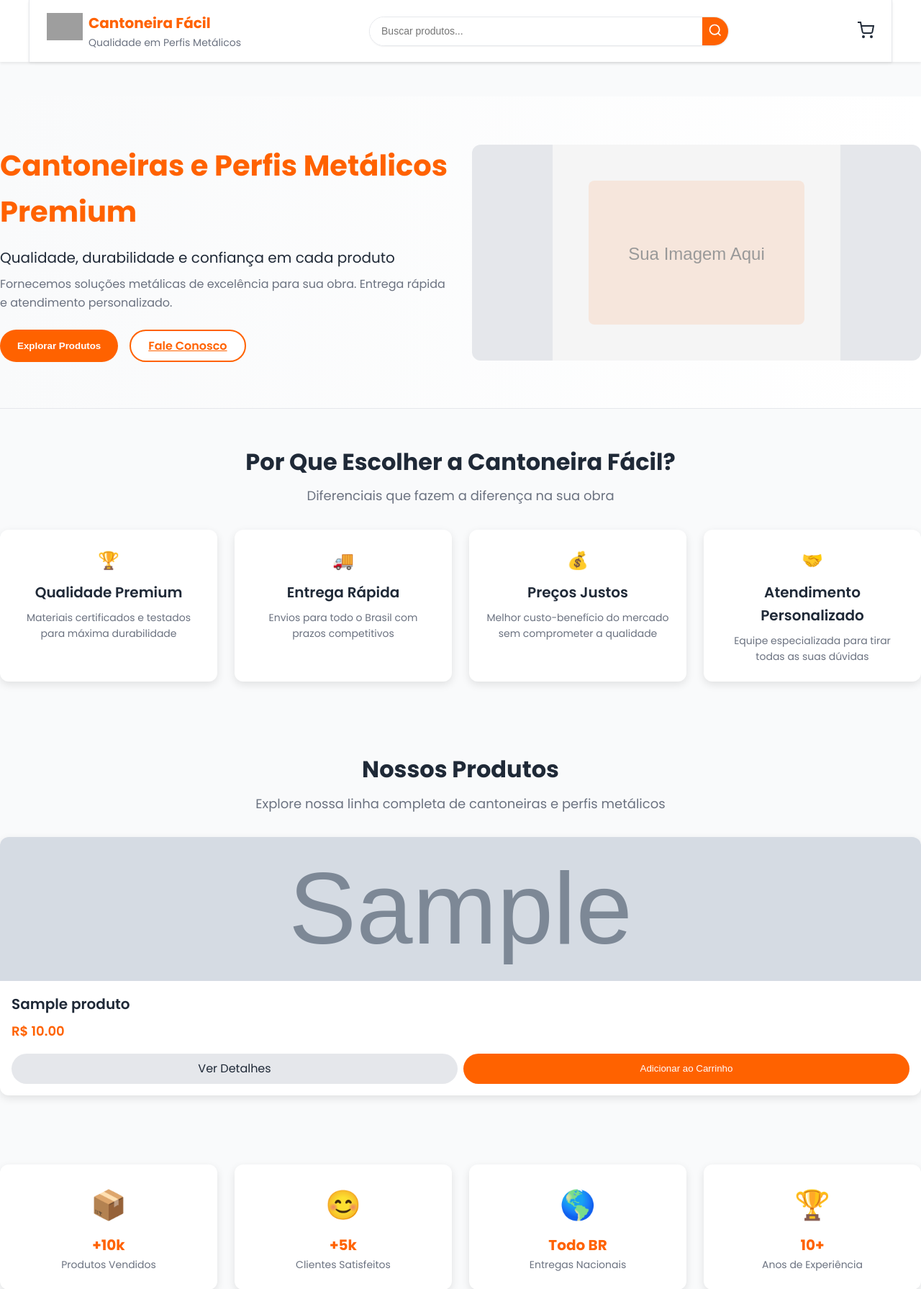
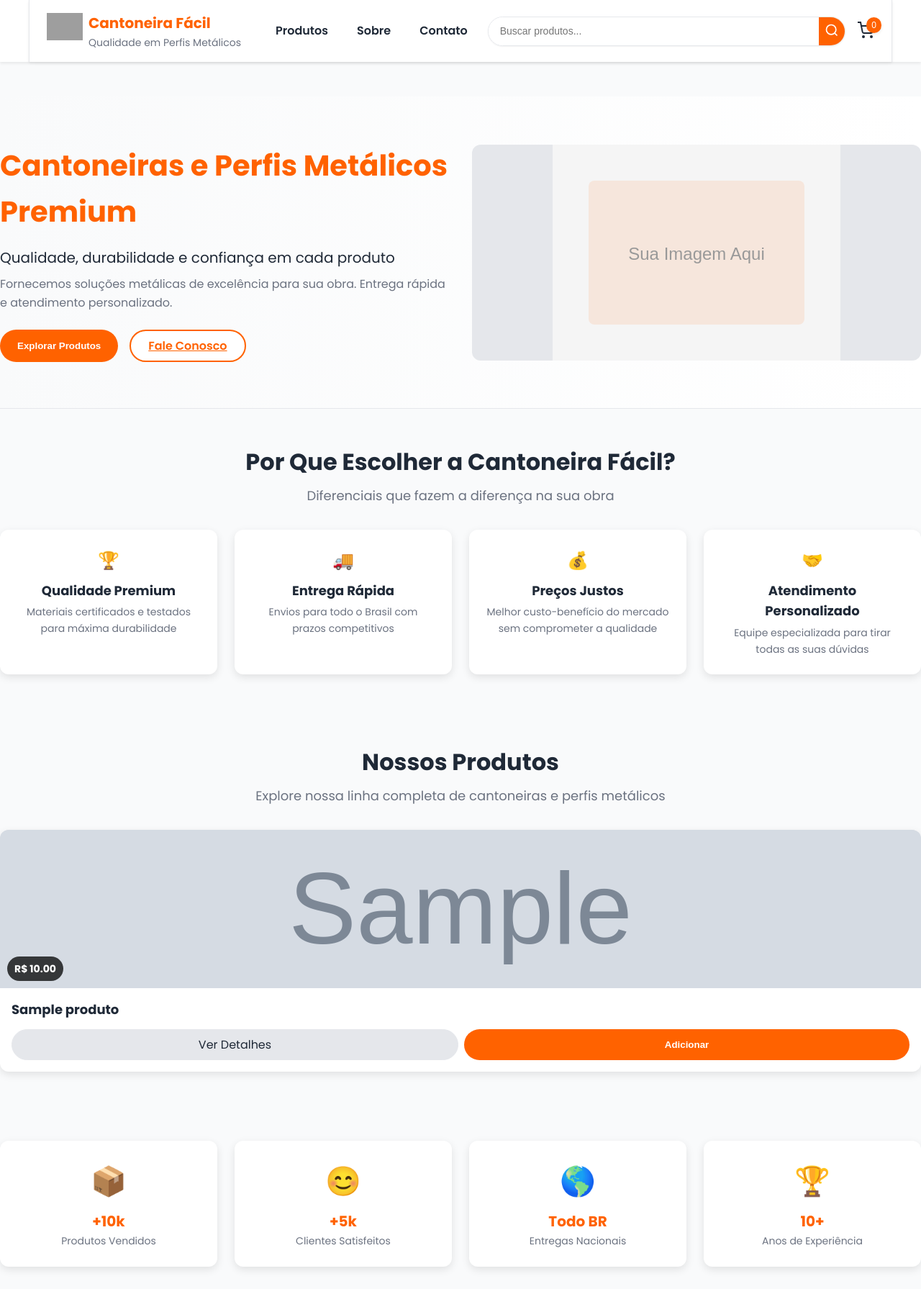
Before and after one commit to FilipeCampos25/SiteClienteLucas, a FastAPI app: page / in a window 1280 px wide. Shown: the top 1791 px of the page at 72% size. Run offline with FastAPI, Linux system fonts and the light colour scheme; tables that the repository leaves empty hold one stand-in row (Sample ...); grey boxes are pictures that could not be loaded.

Commit message:
copilote massa
copilote massa

```diff
--- a/static/css/style.css
+++ b/static/css/style.css
@@ -128,6 +128,59 @@ body {
   color: var(--cinza-texto);
 }
 
+/* Navigation styles */
+.nav-toggle {
+  display: none;
+  background: none;
+  border: none;
+  padding: 8px;
+  cursor: pointer;
+}
+
+.nav-toggle .hamburger {
+  display: block;
+  width: 26px;
+  height: 2px;
+  background: var(--cinza-escuro);
+  position: relative;
+}
+
+.nav-toggle .hamburger:before,
+.nav-toggle .hamburger:after {
+  content: "";
+  position: absolute;
+  left: 0;
+  width: 26px;
+  height: 2px;
+  background: var(--cinza-escuro);
+}
+
+.nav-toggle .hamburger:before { top: -8px }
+.nav-toggle .hamburger:after { top: 8px }
+
+.site-nav {
+  margin-left: 20px;
+}
+
+.nav-list {
+  list-style: none;
+  display: flex;
+  gap: var(--spacing-md);
+}
+
+.nav-list a {
+  text-decoration: none;
+  color: var(--cinza-escuro);
+  font-weight: 600;
+  padding: 8px 12px;
+  border-radius: 8px;
+}
+
+.nav-list a:hover {
+  background: var(--cinza-medio);
+  color: var(--laranja);
+}
+
 .search-container {
   flex: 1;
   max-width: 500px;
@@ -183,21 +236,38 @@ body {
   color: var(--laranja);
 }
 
+/* Always show cart badge and style it more prominent */
 .cart-count {
   position: absolute;
-  top: -5px;
+  top: -6px;
   right: -10px;
   background: var(--laranja);
   color: var(--branco);
   font-size: var(--font-size-xs);
-  padding: 2px 6px;
+  padding: 4px 7px;
   border-radius: 9999px;
-  display: none;
+  display: block;
+  box-shadow: var(--shadow-sm);
 }
 
 .cart-btn.has-items .cart-count {
-  display: block;
+  transform: scale(1.05);
 }
+
+/* Responsive behavior */
+@media (max-width: 800px) {
+  .nav-list { display: none; }
+  .nav-toggle { display: block; }
+  .site-nav.open .nav-list { display: flex; flex-direction: column; background: var(--branco); position: absolute; left: 0; right: 0; top: 72px; padding: var(--spacing-md); box-shadow: var(--shadow-lg); border-top: 1px solid var(--cinza-medio); z-index: 100; }
+  .site-nav.open .nav-list a { padding: 12px; }
+  .search-container { display: none; }
+  .header-top { gap: var(--spacing-sm); }
+}
+
+@media (max-width: 420px) {
+  .logo-title { font-size: var(--font-size-lg); }
+}
+
 
 /* ===== MAIN CONTENT ===== */
 .main-content {
@@ -367,16 +437,21 @@ body {
   overflow: hidden;
   box-shadow: var(--shadow-md);
   transition: var(--transition);
+  display: flex;
+  flex-direction: column;
+  height: 100%;
 }
 
 .card-produto:hover {
-  transform: translateY(-5px);
+  transform: translateY(-6px);
   box-shadow: var(--shadow-lg);
 }
 
 .card-image-container {
-  height: 200px;
+  height: 220px;
   overflow: hidden;
+  position: relative;
+  background: var(--cinza-medio);
 }
 
 .card-image {
@@ -390,14 +465,70 @@ body {
   transform: scale(1.05);
 }
 
+.card-badge {
+  position: absolute;
+  left: 10px;
+  bottom: 10px;
+  background: rgba(0,0,0,0.75);
+  color: var(--branco);
+  padding: 6px 10px;
+  border-radius: 999px;
+  font-weight: 700;
+  font-size: var(--font-size-sm);
+}
+
 .card-content {
   padding: var(--spacing-md);
+  display: flex;
+  flex-direction: column;
+  gap: var(--spacing-sm);
+  flex: 1;
 }
 
-.card-price {
+.card-title {
   font-size: var(--font-size-lg);
-  font-weight: 600;
-  color: var(--laranja);
+  font-weight: 700;
+  color: var(--cinza-escuro);
+  margin-bottom: var(--spacing-xs);
+}
+
+.card-actions {
+  display: flex;
+  gap: var(--spacing-sm);
+  margin-top: auto;
+}
+
+.btn-add-cart {
+  flex: none;
+  background: var(--laranja);
+  color: var(--branco);
+  border: none;
+  padding: var(--spacing-sm) var(--spacing-md);
+  border-radius: 8px;
+  cursor: pointer;
+  transition: var(--transition);
+}
+
+.btn-add-cart:hover {
+  background: var(--laranja-escuro);
+  box-shadow: var(--shadow-md);
+}
+
+.btn-view {
+  flex: 1;
+  background: transparent;
+  color: var(--cinza-escuro);
+  padding: var(--spacing-sm);
+  text-align: center;
+  border-radius: 8px;
+  text-decoration: none;
+  transition: var(--transition);
+  border: 1px solid var(--cinza-medio);
+}
+
+@media (max-width: 600px) {
+  .card-image-container { height: 180px; }
+}
   margin-bottom: var(--spacing-md);
 }
 
--- a/templates/base.html
+++ b/templates/base.html
@@ -26,6 +26,20 @@
             <p class="logo-subtitle">Qualidade em Perfis Metálicos</p>
           </div>
         </div>
+
+        <!-- Botão mobile para menu -->
+        <button class="nav-toggle" aria-label="Abrir menu" onclick="toggleNavMenu()">
+          <span class="hamburger" aria-hidden="true"></span>
+        </button>
+
+        <!-- Navegação principal -->
+        <nav class="site-nav" id="siteNav" aria-label="Menu principal">
+          <ul class="nav-list">
+            <li><a href="/#produtos">Produtos</a></li>
+            <li><a href="#sobre">Sobre</a></li>
+            <li><a href="#contato">Contato</a></li>
+          </ul>
+        </nav>
 
         <!-- Barra de busca premium -->
         <div class="search-container">
--- a/templates/index.html
+++ b/templates/index.html
@@ -68,13 +68,13 @@
     <div class="card-produto">
       <div class="card-image-container">
         <img src="{{ p.imagem_url }}" alt="{{ p.nome }}" class="card-image" onerror="this.src='/static/images/placeholder.png'">
+        <div class="card-badge">R$ {{ '%.2f' % p.valor }}</div>
       </div>
       <div class="card-content">
         <h3 class="card-title">{{ p.nome }}</h3>
-        <p class="card-price">R$ {{ '%.2f' % p.valor }}</p>
         <div class="card-actions">
           <a href="/produto/{{ p.id }}" class="btn-view">Ver Detalhes</a>
-          <button class="btn-add-cart" onclick="adicionarCarrinho('{{ p.id }}')">Adicionar ao Carrinho</button>
+          <button class="btn-primary btn-add-cart" onclick="adicionarCarrinho('{{ p.id }}')">Adicionar</button>
         </div>
       </div>
     </div>
```
Also changed, not shown: other parts of static/css/style.css (+90 -0 lines), static/js/main.js (+13 -0 lines), templates/produto.html (+3 -6 lines).
